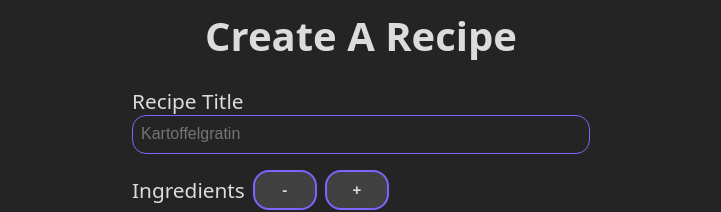
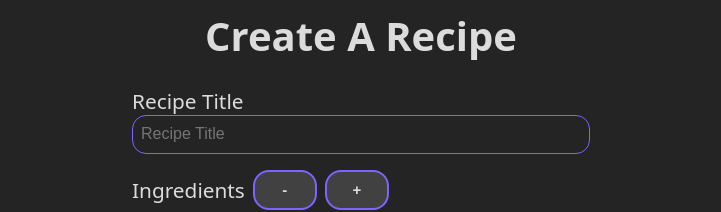
Before and after one commit to zoiska/DishCord, a React (Vite) app: page /create-recipe in a window 1280 px wide. Shown: the top 212 px of the page, without its empty margins (279-1000 px from the left). Built offline with nearby package versions, Linux system fonts and the light colour scheme; no server answers.

Commit message:
replaced placeholder for title

```diff
--- a/src/pages/CreateRecipe/CreateRecipe.jsx
+++ b/src/pages/CreateRecipe/CreateRecipe.jsx
@@ -91,7 +91,7 @@ function CreateRecipe() {
               <input
                 className="recipe-title"
                 type="text"
-                placeholder="Kartoffelgratin"
+                placeholder="Recipe Title"
                 minLength="1"
                 required
               />
```
